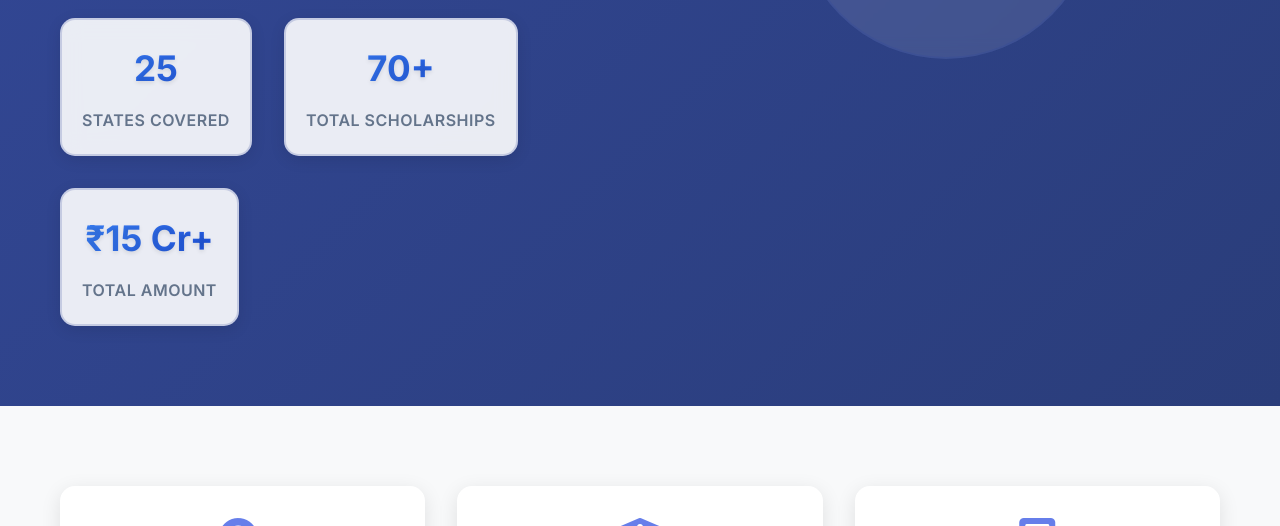
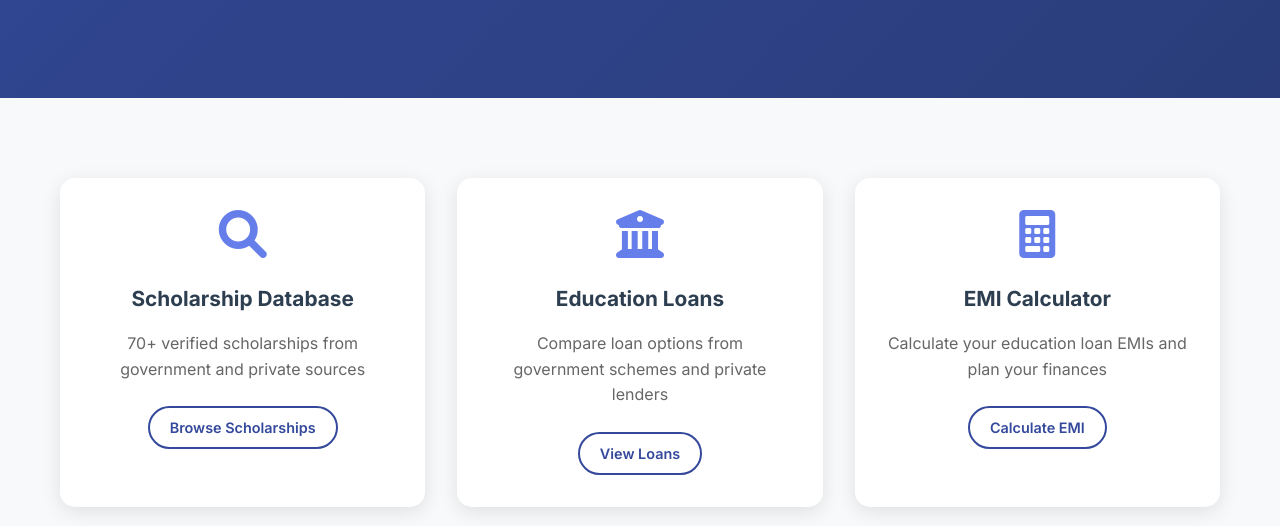
Before and after one commit to AdiA4107/educateindia, a plain HTML site: page index.html in a window 1280 px wide. Shown: the part 738-1264 px from the top of the page. Drawn offline with Linux system fonts and the light colour scheme.

Commit message:
Remove stat cards/bubbles from home, scholarships, and loans pages

```diff
--- a/index.html
+++ b/index.html
@@ -75,20 +75,6 @@
                     <button id="missionBtn" class="btn btn-secondary">
                         <i class="fas fa-play"></i> Listen to our Mission Statement
                     </button>
-                </div>
-                <div class="hero-stats">
-                    <div class="stat-item">
-                        <span class="stat-number">25</span>
-                        <span class="stat-label">States Covered</span>
-                    </div>
-                    <div class="stat-item">
-                        <span class="stat-number">70+</span>
-                        <span class="stat-label">Total Scholarships</span>
-                    </div>
-                    <div class="stat-item">
-                        <span class="stat-number">₹15 Cr+</span>
-                        <span class="stat-label">Total Amount</span>
-                    </div>
                 </div>
             </div>
             <div class="hero-image">
```
Also changed, not shown: loans.html (+0 -14 lines), scholarships.html (+0 -14 lines).
